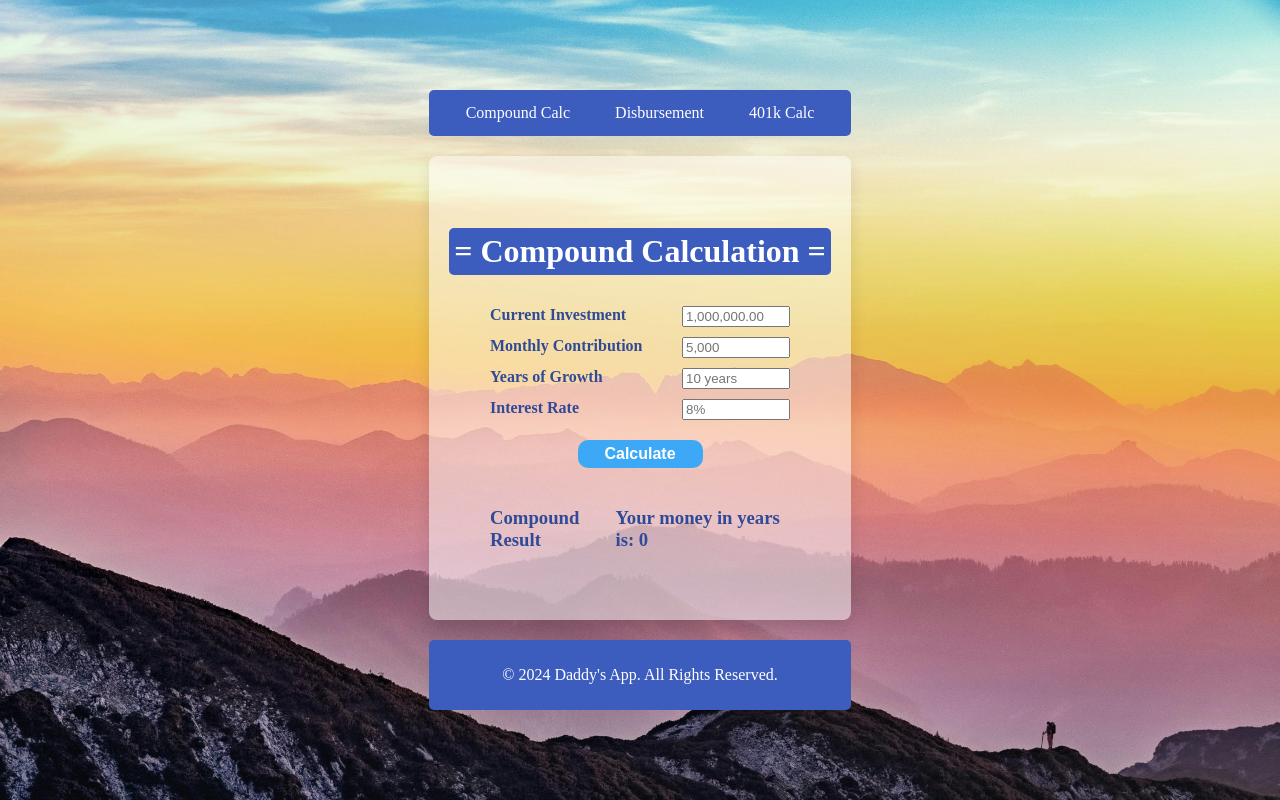
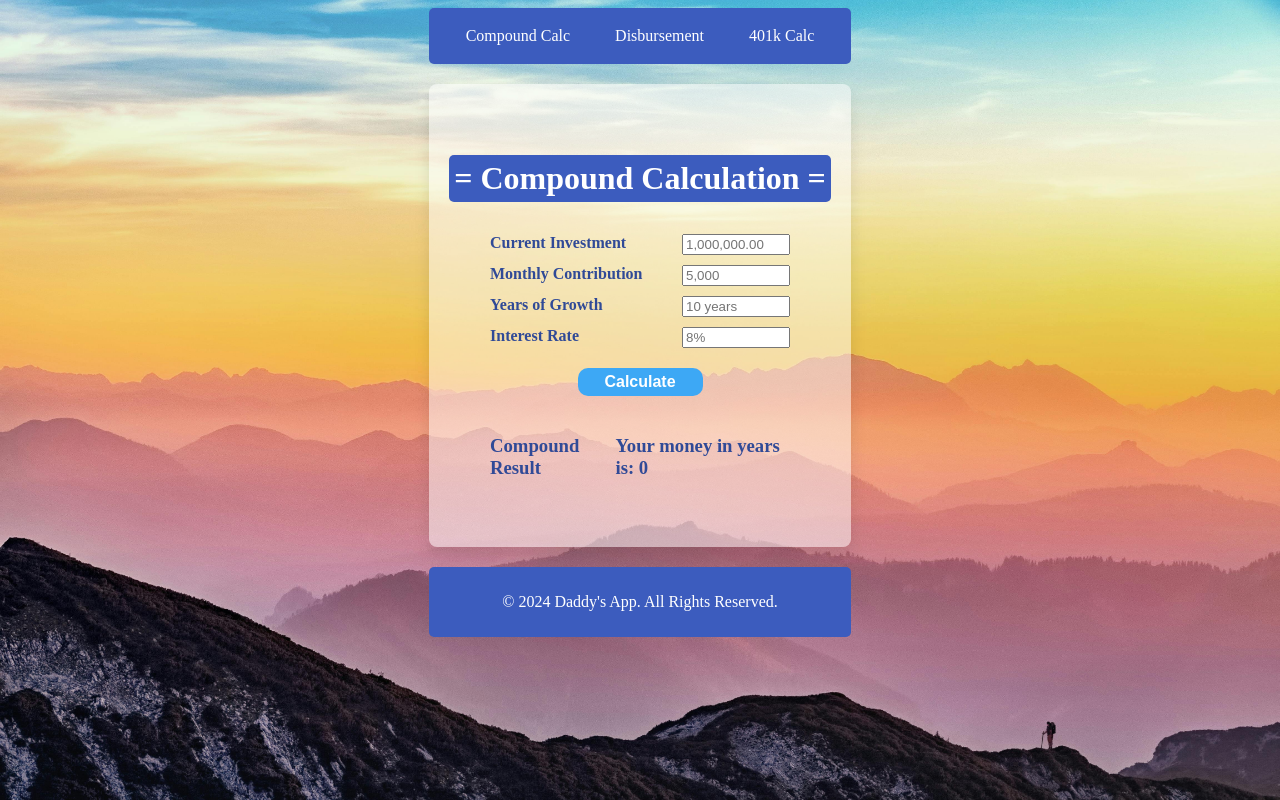
Before and after one commit to sciones/ReactApp, a React (Vite) app: page / in a window 1280 px wide. Built offline with nearby package versions, Linux system fonts and the light colour scheme.

Commit message:
minor display adjustment

```diff
--- a/src/index.css
+++ b/src/index.css
@@ -9,13 +9,7 @@ body {
   background-repeat: no-repeat;
   background-size: cover;
   background-attachment: fixed;
-  margin: 0;
-  min-height: 100vh;
-  width: 100%;
-  height: 100%;
-  padding-top: 60px;
-  padding-bottom: 60px;
-  box-sizing: border-box;
+  /*min-height: 100vh;*/
   display: flex;
   justify-content: center;
   align-items: center;
@@ -30,6 +24,7 @@ body {
 nav {
   display: flex;
   justify-content: center;
+  padding: 5px 0px;
   gap: 5px;
   border-radius: 5px;
   width: 100%;
```
